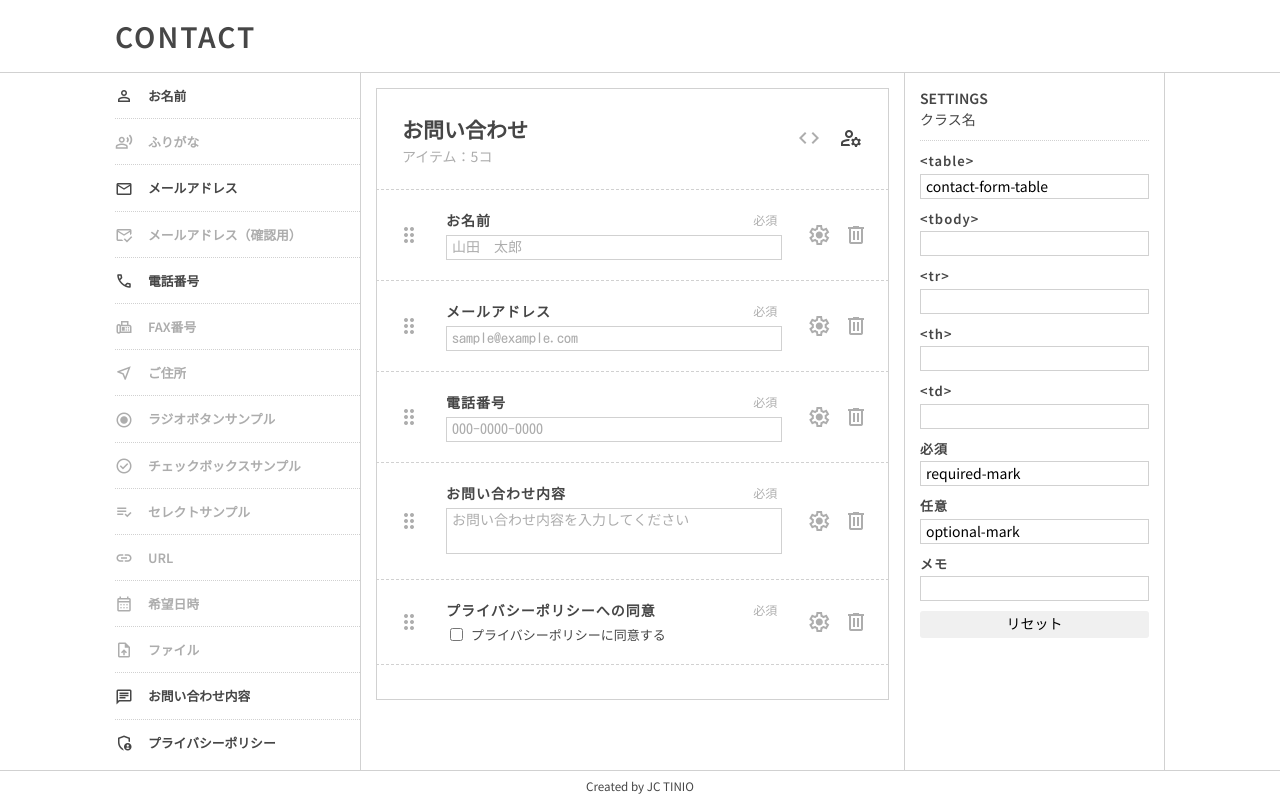
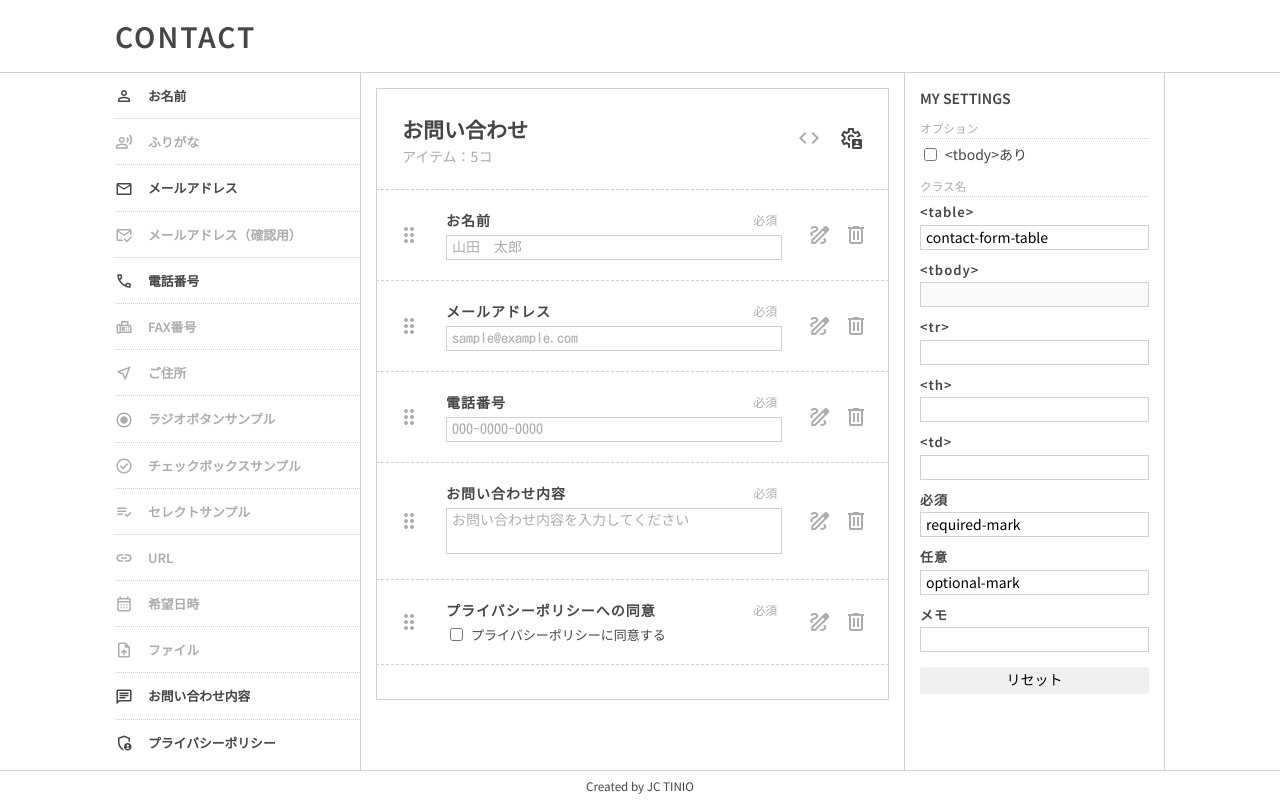
Before and after one commit to Czekras/contact, a React (Create React App) app: page / in a window 1280 px wide. Built offline with nearby package versions, Linux system fonts and the light colour scheme; a web font is replaced by a local one.

Commit message:
Add: tbody option

```diff
--- a/src/component/Config.jsx
+++ b/src/component/Config.jsx
@@ -17,6 +17,8 @@ export default function Config({ func, data }) {
 
   /* --------------------------------- Initial -------------------------------- */
   const initialDisplay = () => {
+    const tbodyOption = data.userOptions.tbodyOption;
+
     const settingItems = Object.entries(data.userSettingList).map(
       (itemList) => {
         const item = itemList[1];
@@ -33,6 +35,7 @@ export default function Config({ func, data }) {
               value={item.value}
               placeholder={item.placeholder}
               onChange={(e) => func.handleSettingOnChange(e)}
+              disabled={item.id === 'setting01' ? !tbodyOption : false}
             />
           </li>
         );
@@ -42,19 +45,27 @@ export default function Config({ func, data }) {
     return (
       <div className="config-start">
         <h3 className="config__title">
-          <em>SETTINGS</em>
+          <em>MY SETTINGS</em>
         </h3>
         <div className="config-start__box">
-          クラス名
-          {/* <button
-            className="output__button"
-            onClick={(e) => func.handleResetSetting(e)}
-          >
-            <span className="material-symbols-outlined">restart_alt</span>
-          </button> */}
+          <small>オプション</small>
         </div>
         <hr className="divider" />
-        <ul className="config__List">{settingItems}</ul>
+        <div className="config__option">
+          <input
+            type="checkbox"
+            name="tbodyOption"
+            id="tbodyOption"
+            defaultChecked={tbodyOption}
+            onChange={(e) => func.handleCheckboxOption(e)}
+          />
+          <label htmlFor="tbody_option">&lt;tbody&gt;あり</label>
+        </div>
+        <div className="config-start__box">
+          <small>クラス名</small>
+        </div>
+        <hr className="divider" />
+        <ul className="config__list">{settingItems}</ul>
         <button
           type="button"
           onClick={(e) => func.handleResetSetting(e)}
@@ -271,7 +282,7 @@ export default function Config({ func, data }) {
           id="config-form"
         >
           {divider}
-          <ul className="config__List">
+          <ul className="config__list">
             {require}
             {name}
             {!data.typeWithoutPlaceholders.includes(item.type)
--- a/src/component/Form.jsx
+++ b/src/component/Form.jsx
@@ -278,6 +278,7 @@ export default function FormDisplay({ func, data }) {
           <div className="display-form__box">
             <Output
               data={{
+                userOptions: data.userOptions,
                 userFormList: data.userFormList,
                 userSettingList: data.userSettingList,
               }}
@@ -287,10 +288,12 @@ export default function FormDisplay({ func, data }) {
               // className="output__button output__button--word"
               className={`output__button ${activeSettingIcon}`}
               data-tooltip-id="option-tooltip"
-              data-tooltip-content={'Settings'}
+              data-tooltip-content={'My Settings'}
               // data-tooltip-place="left"
             >
-              <span className="material-symbols-outlined">manage_accounts</span>
+              <span className="material-symbols-outlined">
+                settings_account_box
+              </span>
               {/* <p>Config</p> */}
             </button>
             <Tooltip id="option-tooltip" />
@@ -366,7 +369,7 @@ export default function FormDisplay({ func, data }) {
                                   // data-tooltip-place="left"
                                 >
                                   <span className="material-symbols-outlined">
-                                    settings
+                                    draw
                                   </span>
                                 </button>
                                 <button
--- a/src/component/Main.jsx
+++ b/src/component/Main.jsx
@@ -8,6 +8,7 @@ import settings from '../data/settings.json';
 export default function Main() {
   const [userFormList, setUserFormList] = useState([]);
   const [userSettingList, setUserSettingList] = useState([]);
+  const [userOptions, setUserOptions] = useState([]);
 
   const [activeItemID, setActiveItemID] = useState(['initialID', -1]);
   const [activeItem, setActiveItem] = useState(Object);
@@ -44,15 +45,20 @@ export default function Main() {
 
       localStorage.setItem('userFormList', JSON.stringify(initialLocalList));
 
+      const initialOptions = settings.initialOptions;
+      localStorage.setItem('userOptions', JSON.stringify(initialOptions));
+
       const initialData = settings.initialData;
       localStorage.setItem('userSettingList', JSON.stringify(initialData));
     }
 
     const userLocalList = JSON.parse(localStorage.getItem('userFormList'));
     const userSettingList = JSON.parse(localStorage.getItem('userSettingList'));
+    const userOptions = JSON.parse(localStorage.getItem('userOptions'));
 
     setUserFormList(userLocalList);
     setUserSettingList(userSettingList);
+    setUserOptions(userOptions);
 
     return initialLocalList;
   };
@@ -233,6 +239,19 @@ export default function Main() {
     localStorage.setItem('userSettingList', JSON.stringify(initialData));
   };
 
+  /* ---------------------------- Options Function ---------------------------- */
+  const handleCheckboxOption = (event) => {
+    const { id, checked } = event.target;
+
+    const newItem = {
+      ...userOptions,
+      [id]: checked,
+    };
+
+    setUserOptions(newItem);
+    localStorage.setItem('userOptions', JSON.stringify(newItem));
+  };
+
   /* -------------------------------------------------------------------------- */
 
   return (
@@ -255,6 +274,7 @@ export default function Main() {
             handleOpenSettings: handleOpenSettings,
           }}
           data={{
+            userOptions: userOptions,
             userFormList: userFormList,
             userSettingList: userSettingList,
             activeItemID: activeItemID,
@@ -271,8 +291,10 @@ export default function Main() {
             handleSettingOnChange: handleSettingOnChange,
             handleResetSetting: handleResetSetting,
             handleResetConfig: handleResetConfig,
+            handleCheckboxOption: handleCheckboxOption,
           }}
           data={{
+            userOptions: userOptions,
             userSettingList: userSettingList,
             // activeItemID: activeItemID,
             activeItem: activeItem,
--- a/src/component/Output.jsx
+++ b/src/component/Output.jsx
@@ -52,8 +52,29 @@ export default function Output({ data }) {
 
   /* -------------------------------------------------------------------------- */
 
+  const mainOuputList = (item) => {
+    const tableString = [`<table${userTable}>`, '</table>'];
+    const tbodystring = [`  <tbody${userTbody}>`, '  </tbody>'];
+    const tbodyOption = data.userOptions.tbodyOption;
+
+    let outputList = [tableString[0], item.join('\n'), tableString[1]];
+
+    if (tbodyOption) {
+      outputList = [
+        tableString[0],
+        tbodystring[0],
+        item.join('\n'),
+        tbodystring[1],
+        tableString[1],
+      ];
+    }
+
+    return outputList;
+  };
+
   const copytToClipboard = (tableName, copy) => {
-    const copySet = [`<table${userTable}>`, copy.join('\n'), '</table>'];
+    // const copySet = [`<table${userTable}>`, copy.join('\n'), '</table>'];
+    const copySet = mainOuputList(copy);
     navigator.clipboard.writeText(copySet.join('\n'));
 
     if (tableName === 'main') {
@@ -492,12 +513,10 @@ ${innerItemList.join('\n')}
         disabled={!codeAvailable}
         data-tooltip-id="option-tooltip"
         data-tooltip-content={'Code Modal'}
-        // data-tooltip-place="left"
       >
         <span className="material-symbols-outlined">
           {codeAvailable ? 'code' : 'code_off'}
         </span>
-        {/* <p>Code</p> */}
       </button>
       <Tooltip id="option-tooltip" />
       <ReactModal
@@ -524,7 +543,7 @@ ${innerItemList.join('\n')}
               <header className="output__item-header">
                 <h3 className="output__item-title">1. Form Table</h3>
                 <p className="output__item-description">
-                  お問い合わせのフォーム &lt;table&gt; コード
+                  お問い合わせフォーム &lt;table&gt; コード
                 </p>
               </header>
               <button
@@ -546,11 +565,7 @@ ${innerItemList.join('\n')}
                 style={style}
                 showLineNumbers
               >
-                {[
-                  `<table${userTable}>`,
-                  generatedMainCode.join('\n'),
-                  '</table>',
-                ].join('\n')}
+                {mainOuputList(generatedMainCode).join('\n')}
               </SyntaxHighlighter>
             </div>
           </div>
@@ -561,7 +576,7 @@ ${innerItemList.join('\n')}
                   2. Input Confirmation Table
                 </h3>
                 <p className="output__item-description">
-                  入力内容を確認 &lt;table&gt; コード
+                  入力内容の確認 &lt;table&gt; コード
                 </p>
               </header>
               <button
@@ -585,11 +600,7 @@ ${innerItemList.join('\n')}
                 style={style}
                 showLineNumbers
               >
-                {[
-                  `<table${userTable}>`,
-                  updatedConfirmationCode.join('\n'),
-                  '</table>',
-                ].join('\n')}
+                {mainOuputList(updatedConfirmationCode).join('\n')}
               </SyntaxHighlighter>
             </div>
           </div>
--- a/src/css/main.css
+++ b/src/css/main.css
@@ -502,10 +502,19 @@ a {
   padding: clamp(10px, 2.5vw, 15px);
 }
 .config-start__box {
+  font-size: 14px;
+  color: #adadad;
+}
+.config-start .divider {
+  margin-block: 0 5px;
+}
+.config__option {
   display: flex;
-  justify-content: space-between;
-  align-items: flex-end;
+  justify-content: flex-start;
+  align-items: center;
   flex-flow: row nowrap;
+  margin-bottom: 10px;
+  gap: 5px;
 }
 .config__box {
   display: flex;
@@ -520,6 +529,7 @@ a {
   text-overflow: ellipsis;
   overflow: hidden;
   font-size: clamp(12px, 2.5vw, 14px);
+  margin-bottom: 8px;
 }
 .config__title em {
   font-style: normal;
@@ -533,7 +543,7 @@ a {
   margin-bottom: clamp(10px, 0.5vw, 15px);
 }
 .config__item:last-child {
-  margin-bottom: clamp(10px, 0.5vw, 25px);
+  margin-bottom: clamp(15px, 0.5vw, 25px);
 }
 .config__item--cb {
   display: flex;
--- a/src/css/main.scss
+++ b/src/css/main.scss
@@ -694,11 +694,26 @@ a {
     padding: clamp(10px, 2.5vw, 15px);
 
     &__box {
-      display: flex;
-      justify-content: space-between;
-      align-items: flex-end;
-      flex-flow: row nowrap;
+      // display: flex;
+      // justify-content: space-between;
+      // align-items: flex-end;
+      // flex-flow: row nowrap;
+      font-size: 14px;
+      color: $clr-sub;
     }
+
+    .divider {
+      margin-block: 0 5px;
+    }
+  }
+
+  &__option {
+    display: flex;
+    justify-content: flex-start;
+    align-items: center;
+    flex-flow: row nowrap;
+    margin-bottom: 10px;
+    gap: 5px;
   }
 
   /* -------------------------------------------------------------------------- */
@@ -717,6 +732,7 @@ a {
     text-overflow: ellipsis;
     overflow: hidden;
     font-size: clamp(12px, 2.5vw, 14px);
+    margin-bottom: 8px;
 
     em {
       font-style: normal;
@@ -735,7 +751,7 @@ a {
     }
 
     &:last-child {
-      margin-bottom: clamp(10px, .5vw, 25px);
+      margin-bottom: clamp(15px, .5vw, 25px);
     }
 
     &--cb {
--- a/src/data/settings.json
+++ b/src/data/settings.json
@@ -1,5 +1,8 @@
 {
   "formVersion": "v1.6.1",
+  "initialOptions": {
+    "tbodyOption": false
+  },
   "initialData": [
     {
       "id": "setting00",
```
